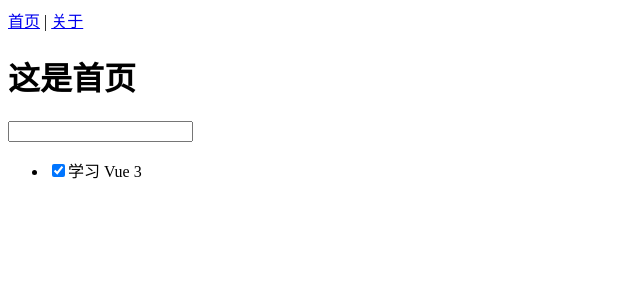
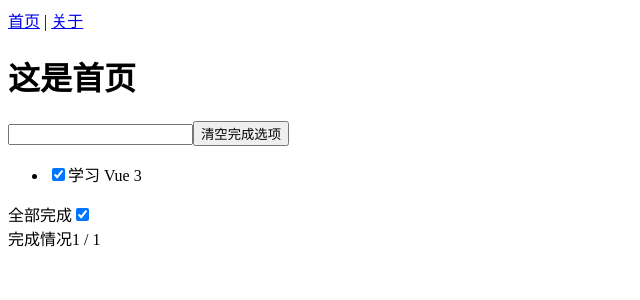
Before and after one commit to sad912/vue3.0-demo1, a Vue app: page /#/ in a window 1280 px wide. Both pictures are taken after a click on the checkbox 58 px from the left and 170 px from the top of the page. Shown: the top 300 px of the page, without its empty margins (0-640 px from the left). Built offline with nearby package versions, Linux system fonts and the light colour scheme.

Commit message:
feat:computed atrributes in Composition API demo

```diff
--- a/src/components/TodoList.vue
+++ b/src/components/TodoList.vue
@@ -1,5 +1,5 @@
 <script setup>
-  import { ref } from 'vue'
+  import { computed, ref } from 'vue'
 
   let title = ref('')
   let todoList = ref([
@@ -15,14 +15,35 @@
     })
     title.value = ''
   }
+  function clear() {
+    todoList.value = todoList.value.filter((todoItem) => !todoItem.done)
+  }
+  let undoneCount = computed(() => {
+    return todoList.value.filter((todoItem) => !todoItem.done).length
+  })
+  let all = computed(() => todoList.value.length)
+  let allDone = computed({
+    get: function () {
+      return undoneCount.value === 0
+    },
+    set: function (value) {
+      todoList.value.forEach((todoItem) => (todoItem.done = value))
+    },
+  })
 </script>
 
 <template>
   <input v-model="title" type="text" @keydown.enter="addTodo" />
-  <ul v-if="todoList.length">
-    <li v-for="todoItem in todoList" :key="todoItem.title">
-      <input v-model="todoList.done" type="checkbox" />
-      <span :class="{ done: todoList.done }">{{ todoItem.title }}</span>
-    </li>
-  </ul>
+  <button v-if="undoneCount < all" @click="clear">清空完成选项</button>
+  <template v-if="todoList.length">
+    <ul>
+      <li v-for="todoItem in todoList" :key="todoItem.title">
+        <input v-model="todoItem.done" type="checkbox" />
+        <span :class="{ done: todoList.done }">{{ todoItem.title }}</span>
+      </li>
+    </ul>
+    <div>全部完成<input v-model="allDone" type="checkbox" /></div>
+    <div>完成情况{{ all - undoneCount }} / {{ all }}</div>
+  </template>
+  <div v-else>暂无数据</div>
 </template>
```
